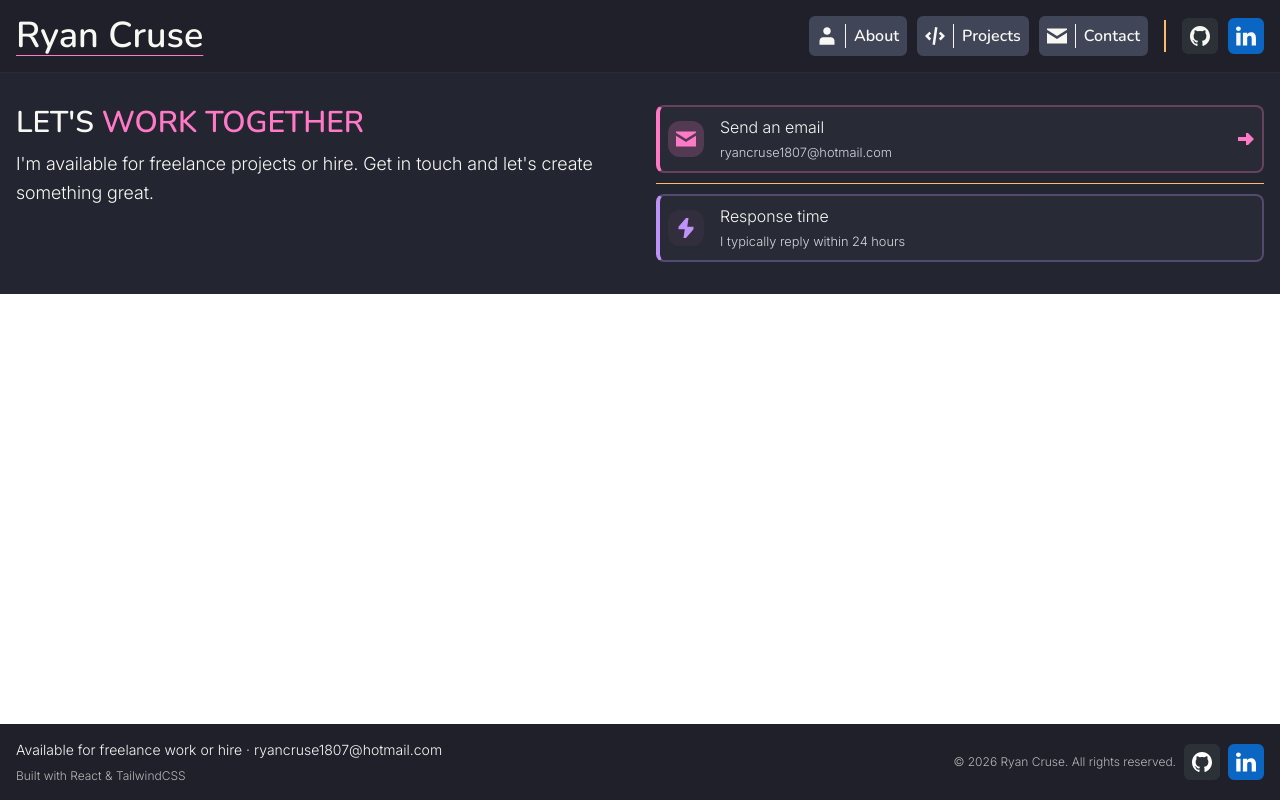
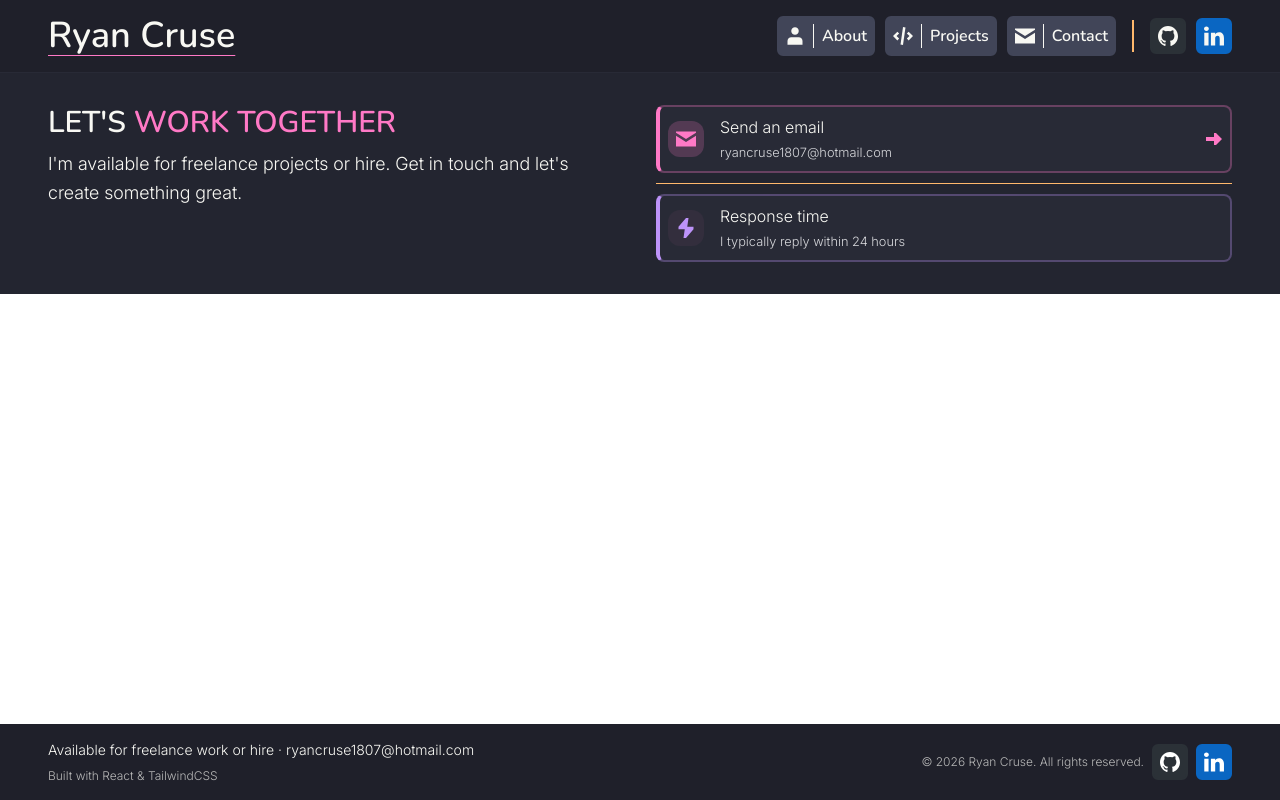
Before and after one commit to Cruse180795/my-portfolio, a React (Vite) app: page / in a window 1280 px wide. Built offline with nearby package versions, Linux system fonts and the light colour scheme.

Commit message:
style: Adjust responsive padding for Navigation, Footer, and ContactMe sections

```diff
--- a/src/components/layout/Footer.tsx
+++ b/src/components/layout/Footer.tsx
@@ -8,10 +8,10 @@ type FooterProps = {
 
 function Footer({githubLink, linkedinLink}: FooterProps) {
   return (
-    <footer className="bg-base-300 text-base-content text-center p-4">
+    <footer className="bg-base-300 text-base-content text-center">
 
       {/** container */}
-      <div className=" lg:container lg:mx-auto">
+      <div className="px-4 py-4 md:px-8 lg:px-12 max-w-7xl mx-auto">
 
         {/** flex */}
         <div className="space-y-2.5 lg:flex items-center justify-between lg:space-y-0">
--- a/src/components/layout/Navigation.tsx
+++ b/src/components/layout/Navigation.tsx
@@ -17,9 +17,9 @@ type NavigationProps = {
 
 function Navigation({githubLink, linkedinLink}: NavigationProps) {
   return (
-    <nav className="bg-base-300 text-base-content border-b-base-100 border-b p-4 ">
+    <nav className="bg-base-300 text-base-content border-b-base-100 border-b ">
       {/** container */}
-      <div className="flex items-center justify-between">
+      <div className="flex items-center justify-between px-4 py-4 md:px-8 lg:px-12 max-w-7xl mx-auto">
         {/** Brand */}
         <h1 className="text-3xl underline underline-offset-8 decoration-0 decoration-primary lg:text-4xl">Ryan Cruse</h1>
 
--- a/src/components/sections/ContactMeSection.tsx
+++ b/src/components/sections/ContactMeSection.tsx
@@ -9,10 +9,10 @@ type ContactMeProps = {
 
 function ContactMeSection({ mailto }: ContactMeProps) {
   return (
-    <section className="bg-base-200 text-base-content px-4 py-8">
+    <section className="bg-base-200 text-base-content">
 
       {/** container */}
-      <div className="lg:container lg:mx-auto">
+      <div className="px-4 py-8 md:px-8 lg:px-12 max-w-7xl mx-auto">
 
 
         {/** Grid */}
```
